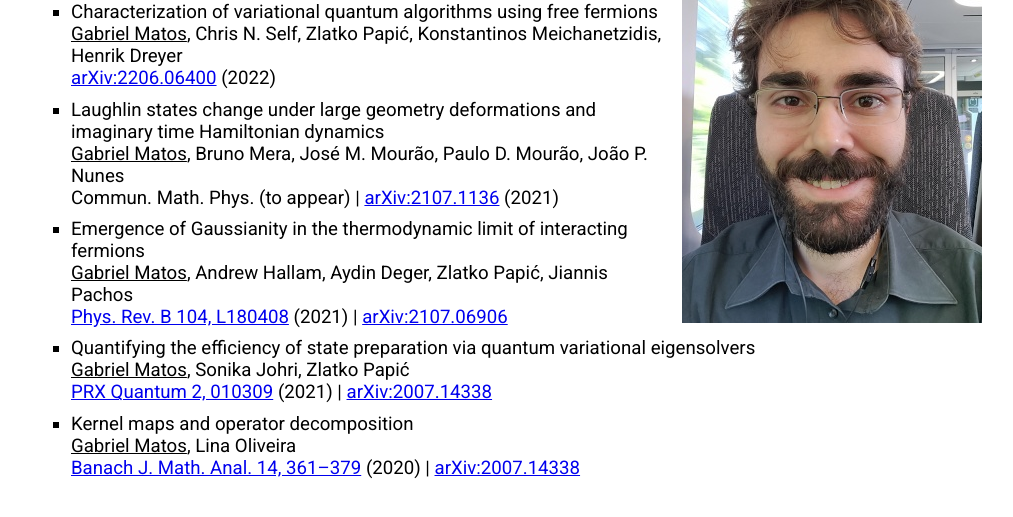
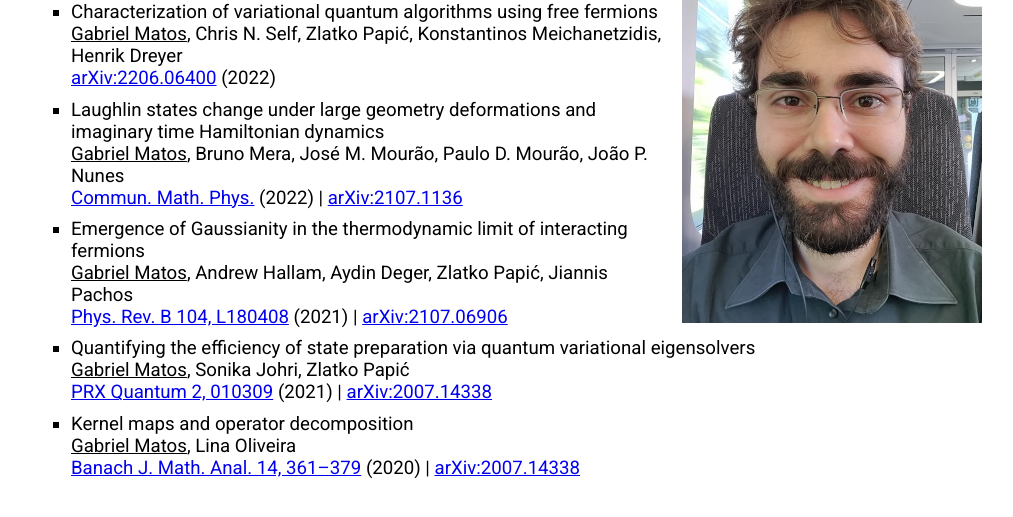
Before and after one commit to gamatos/personal-website, a website: page site/index.html in a window 1280 px wide. Shown: the part 277-794 px from the top of the page, without its empty margins (129-1142 px from the left). Drawn offline with Linux system fonts and the light colour scheme.

Commit message:
Update publication

```diff
--- a/site/index.html
+++ b/site/index.html
@@ -61,10 +61,10 @@
                         </div>
                         <div class="paper">
                             <span class="paper_journal">
-                                Commun. Math. Phys. (to appear)
-                            </span> |
+                                <a href="https://link.springer.com/article/10.1007/s00220-022-04590-9">Commun. Math. Phys.</a>
+                            </span>
+                            <span class="paper_year">(2022)</span> |
                             <span class="preprint"><a href=https://arxiv.org/abs/2107.11360>arXiv:2107.1136</a></span>
-                            <span class = "preprint_year">(2021)</span>
                         </div>
                     </li>
                     <li>
```
